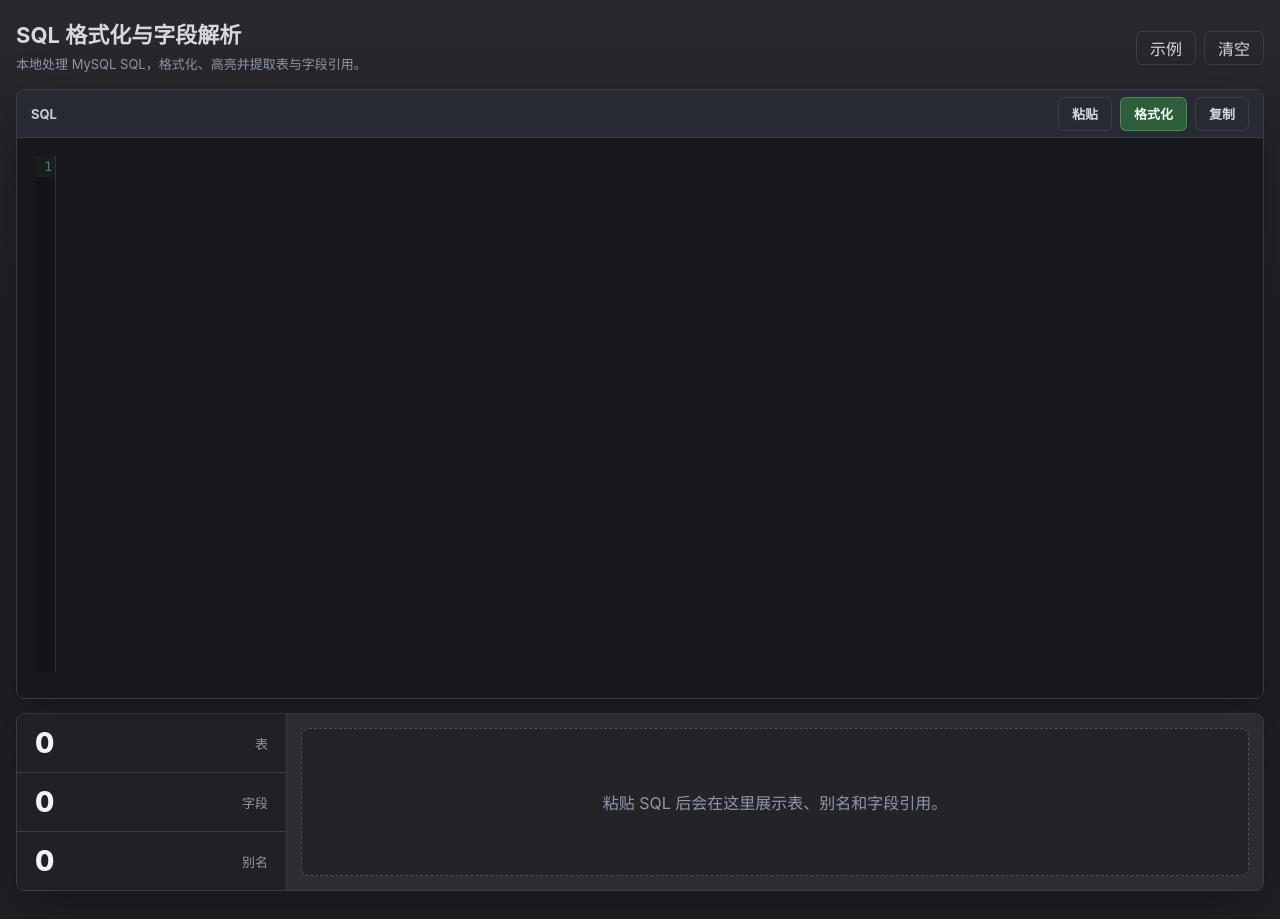
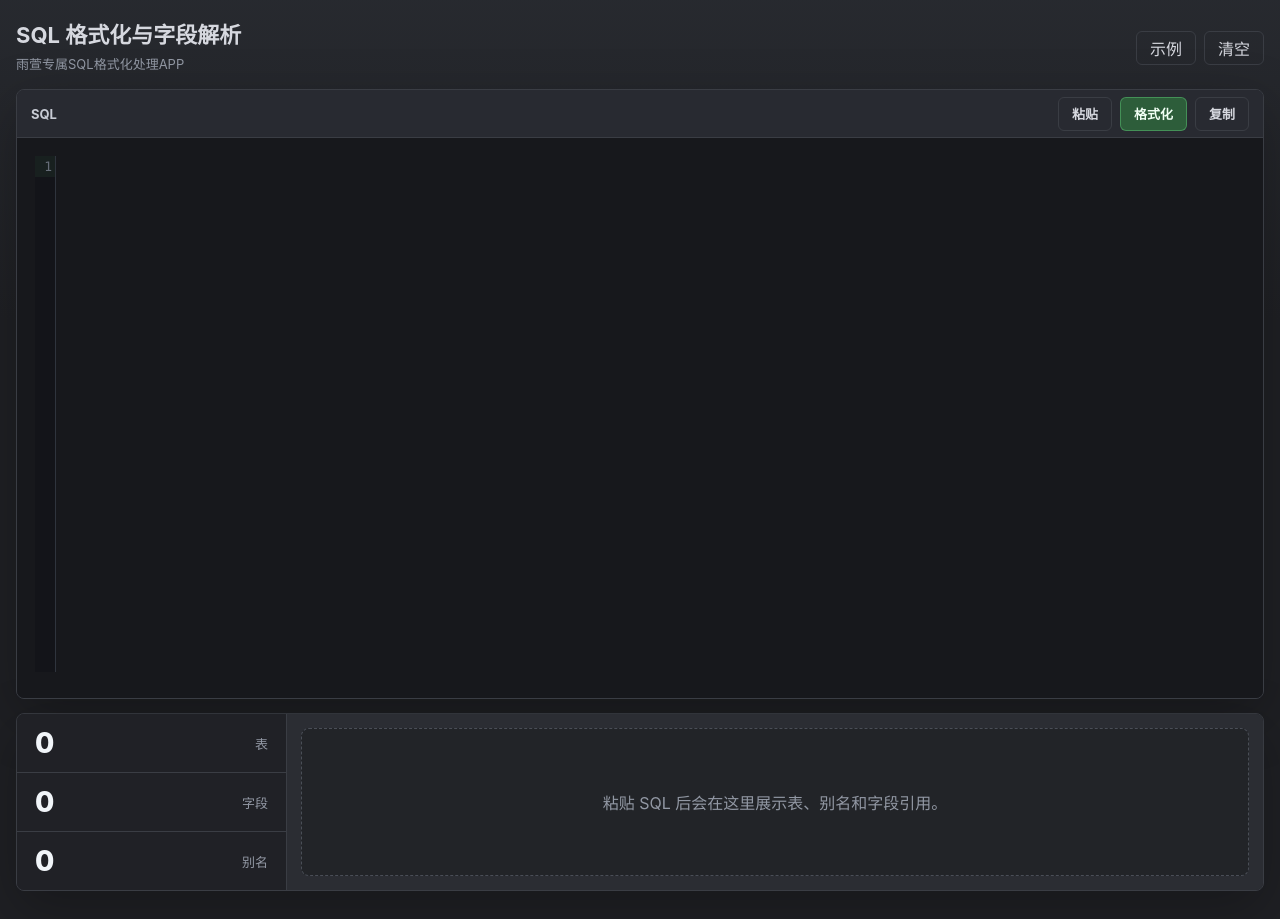
Before and after one commit to syxKira/local-sql-formatter, a website built with Vite: page index.html in a window 1280 px wide. Built offline with nearby package versions, Linux system fonts and the light colour scheme.

Commit message:
Update subtitle and deployment docs

```diff
--- a/index.html
+++ b/index.html
@@ -11,7 +11,7 @@
       <header class="topbar">
         <div>
           <h1>SQL 格式化与字段解析</h1>
-          <p>本地处理 MySQL SQL，格式化、高亮并提取表与字段引用。</p>
+          <p>雨萱专属SQL格式化处理APP</p>
         </div>
         <div class="top-actions">
           <button id="loadSampleBtn" class="ghost-btn" type="button" title="载入示例 SQL">示例</button>
```
Also changed, not shown: README.md.
